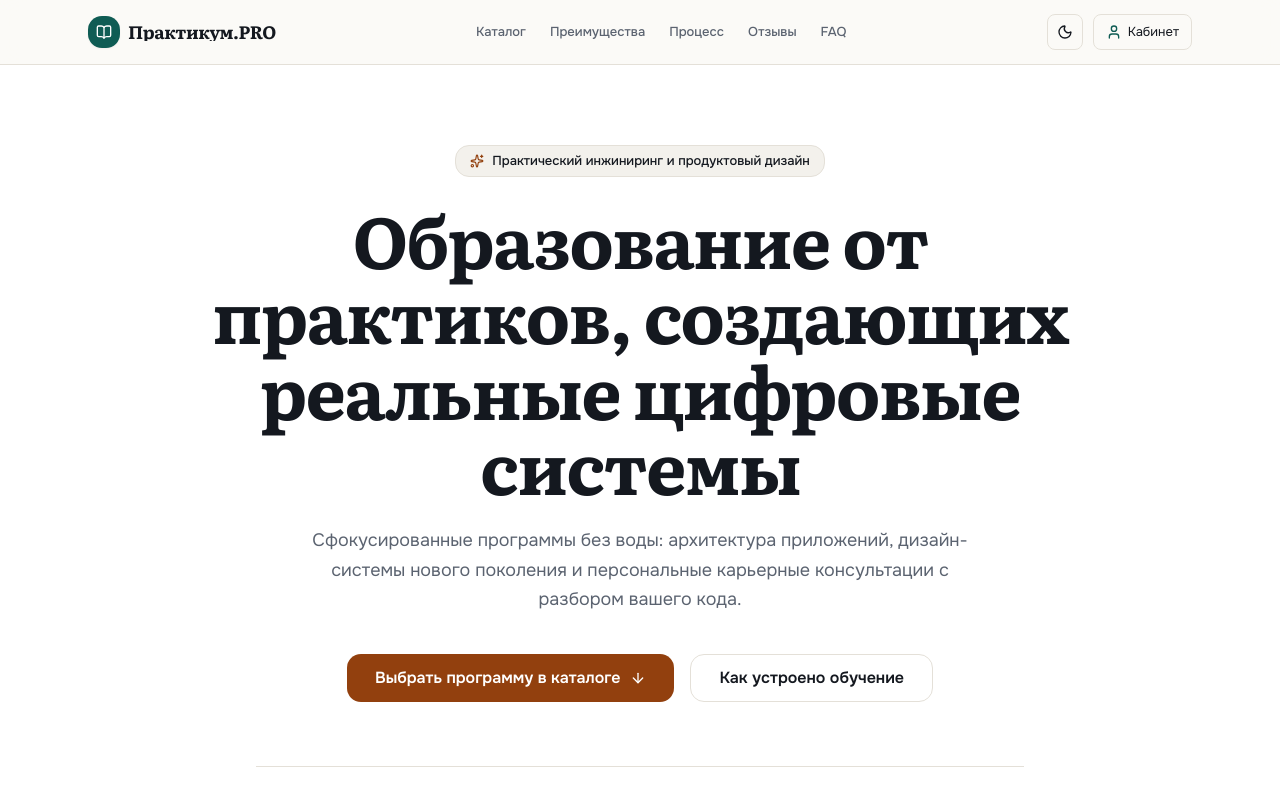
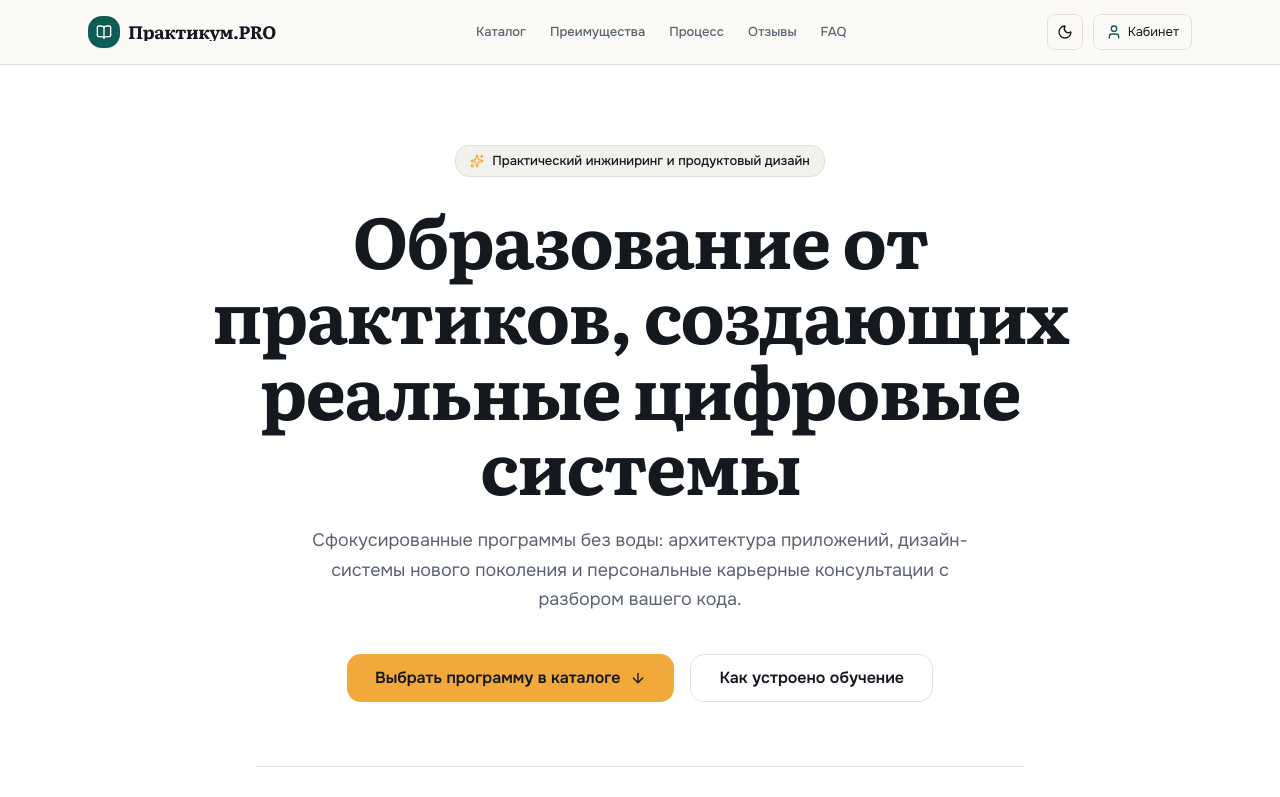
Before and after one commit to KufuVampire/course-showcase, a React (Vite) app: page / in a window 1280 px wide. Shown: the top 797 px of the page. Built offline with nearby package versions, Linux system fonts and the light colour scheme.

Commit message:
style: restore #F2A93B accent color and contrast token

```diff
--- a/src/styles/tokens.css
+++ b/src/styles/tokens.css
@@ -15,8 +15,8 @@
   --color-border: #e4e0d8;
   --color-primary: #0f5c54;
   --color-on-primary: #ffffff;
-  --color-accent: #92400e;
-  --color-on-accent: #ffffff;
+  --color-accent: #f2a93b;
+  --color-on-accent: #14181f;
   --color-type-consult: #4f46e5;
   --color-success: #166534;
   --color-warning: #854d0e;
@@ -67,7 +67,8 @@
   --color-border: #272d36;
   --color-primary: #4fb3a6;
   --color-on-primary: #0b0d10;
-  --color-accent: #fbbf24;
+  --color-accent: #f2a93b;
+  --color-on-accent: #0b0d10;
   --color-type-consult: #a79af5;
   --color-success: #4ade80;
   --color-warning: #fde047;
```
